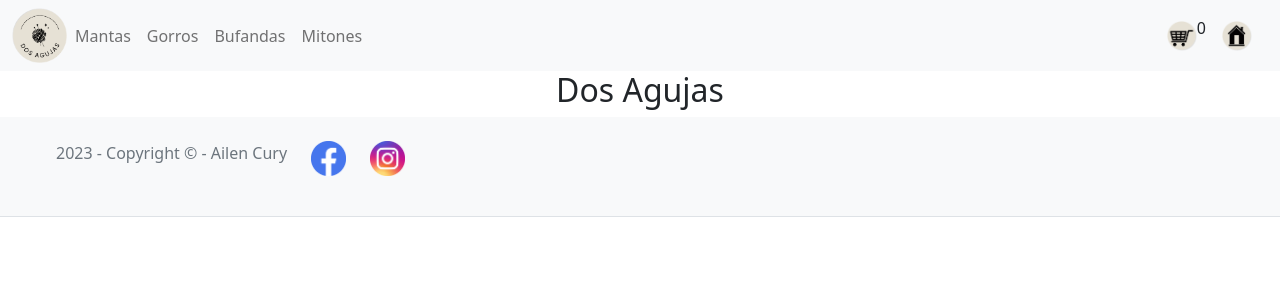
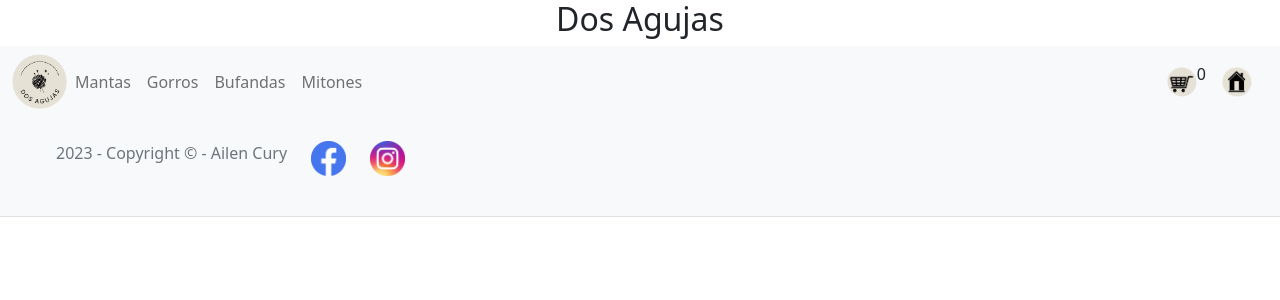
Before and after one commit to curyAilen/dosAgujas, a React (Create React App) app: page / in a window 1280 px wide. Shown: the top 300 px of the page. Built offline with nearby package versions, Linux system fonts and the light colour scheme.

Commit message:
PreEntrega1+Cury

```diff
--- a/src/App.js
+++ b/src/App.js
@@ -5,8 +5,8 @@ import ItemListContainer from "./components/ItemListContainer";
 const App = () => {
   return (
     <>
+    <ItemListContainer texto={'Dos Agujas'} />
       <NavBar />
-      <ItemListContainer texto={'Dos Agujas'} />
 
       <Footer />
     </>
```
